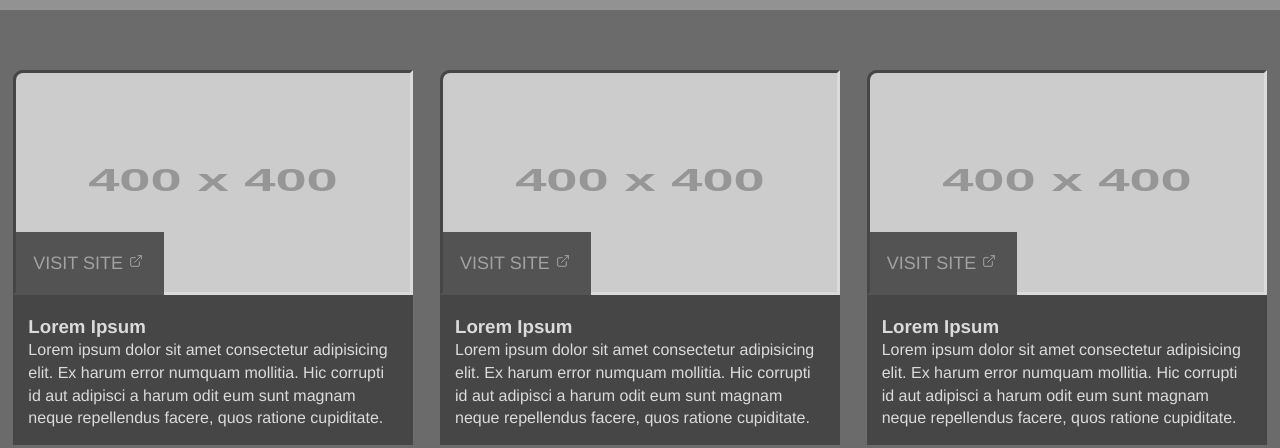
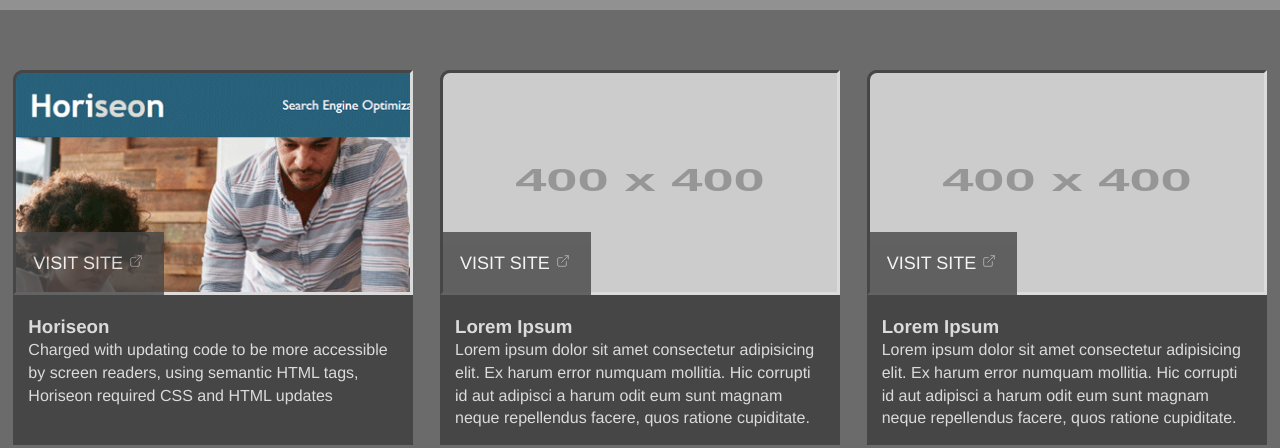
Before and after one commit to brandon-stewart-rgb/portfolio, a plain HTML site: page index.html in a window 1280 px wide. Shown: the part 518-966 px from the top of the page. Drawn offline with Linux system fonts and the light colour scheme; placeholder pictures from the web are drawn by us.

Commit message:
README update, HTML update, CSS changes

```diff
--- a/assets/style.css
+++ b/assets/style.css
@@ -108,7 +108,7 @@ header nav a:hover {
     list-style: none;
 }
 .portfolio li a {
-    color: var(--tertiary-color);
+    color: #fff;
     font-size: 18px;
     display: block;
     background-color: var(--secondary-color);
@@ -116,7 +116,7 @@ header nav a:hover {
     padding: 20px;
     position: absolute;
     bottom: 150px;
-    opacity: .9;
+    opacity: .8;
     text-transform: uppercase;
 }
 .portfolio li a:hover {
--- a/index.html
+++ b/index.html
@@ -22,17 +22,17 @@
     <!--hero-->
     <section class="hero">
         <section class="hero-text">
-           <h2>Portfolio of Web Sites</h2>
+           <h2>Portfolio of Web Projects</h2>
         </section>
     </section>
 
     <!--portfolio blocks-->
     <section  ID="portfolio" class="portfolio-wrapper">
     <section class="portfolio">
-        <img src="https://via.placeholder.com/400" alt="">
+        <img src="assets/images/horiseon.png" alt="">
         <!--external site link-->
         <ul>
-            <li><a href="#" target="_blank">Visit Site <svg xmlns="http://www.w3.org/2000/svg" class="icon icon-tabler icon-tabler-external-link" width="16" height="16" viewBox="0 0 24 24" stroke-width="1.5" stroke="#9e9e9e" fill="none" stroke-linecap="round" stroke-linejoin="round">
+            <li><a href="https://brandon-stewart-rgb.github.io/urban-octo/" target="_blank">Visit Site <svg xmlns="http://www.w3.org/2000/svg" class="icon icon-tabler icon-tabler-external-link" width="16" height="16" viewBox="0 0 24 24" stroke-width="1.5" stroke="#9e9e9e" fill="none" stroke-linecap="round" stroke-linejoin="round">
                 <path stroke="none" d="M0 0h24v24H0z" fill="none"/>
                 <path d="M11 7h-5a2 2 0 0 0 -2 2v9a2 2 0 0 0 2 2h9a2 2 0 0 0 2 -2v-5" />
                 <line x1="10" y1="14" x2="20" y2="4" />
@@ -40,8 +40,8 @@
               </svg></a></li>
         </ul>
         <div class="portfolio-text">
-            <h3>Lorem Ipsum</h3>
-            <p>Lorem ipsum dolor sit amet consectetur adipisicing elit. Ex harum error numquam mollitia. Hic corrupti id aut adipisci a harum odit eum sunt magnam neque repellendus facere, quos ratione cupiditate.</p>
+            <h3>Horiseon</h3>
+            <p>Charged with updating code to be more accessible by screen readers, using semantic HTML tags, Horiseon required CSS and HTML updates</p>
         </div>
     </section>
 
@@ -141,7 +141,7 @@
 <section id="about" class="about">
     <img src="./assets/images/brandon.jpg" alt="Brandon Stewart at a lake">
     <div class="about-text">
-        <p>Lorem ipsum dolor sit amet consectetur, adipisicing elit. Exercitationem autem quidem aut commodi. Aut quidem possimus ab cupiditate perferendis quis quos? Minus perferendis quae repellat cumque impedit quaerat non facere?</p>
+        <p>A placeholder where some amazing verbiage will reside... Exercitationem autem quidem aut commodi. Aut quidem possimus ab cupiditate perferendis quis quos? Minus perferendis quae repellat cumque impedit quaerat non facere?</p>
         <p>Lorem ipsum dolor sit amet consectetur adipisicing elit. Quod aliquid corporis in ut nihil, excepturi numquam qui eos id nisi ratione iusto natus! Aut quos porro unde nobis officiis dolorum?</p>
         <p>Lorem ipsum dolor sit amet consectetur adipisicing elit. Ex harum error numquam mollitia. Hic corrupti id aut adipisci a harum odit eum sunt magnam neque repellendus facere, quos ratione cupiditate.</p>
         <p>Lorem ipsum dolor sit amet consectetur adipisicing elit. Ex harum error numquam mollitia. Hic corrupti id aut adipisci a harum odit eum sunt magnam neque repellendus facere, quos ratione cupiditate.</p>
```
Also changed, not shown: assets/images/horiseon.png (added), 2 other files.
